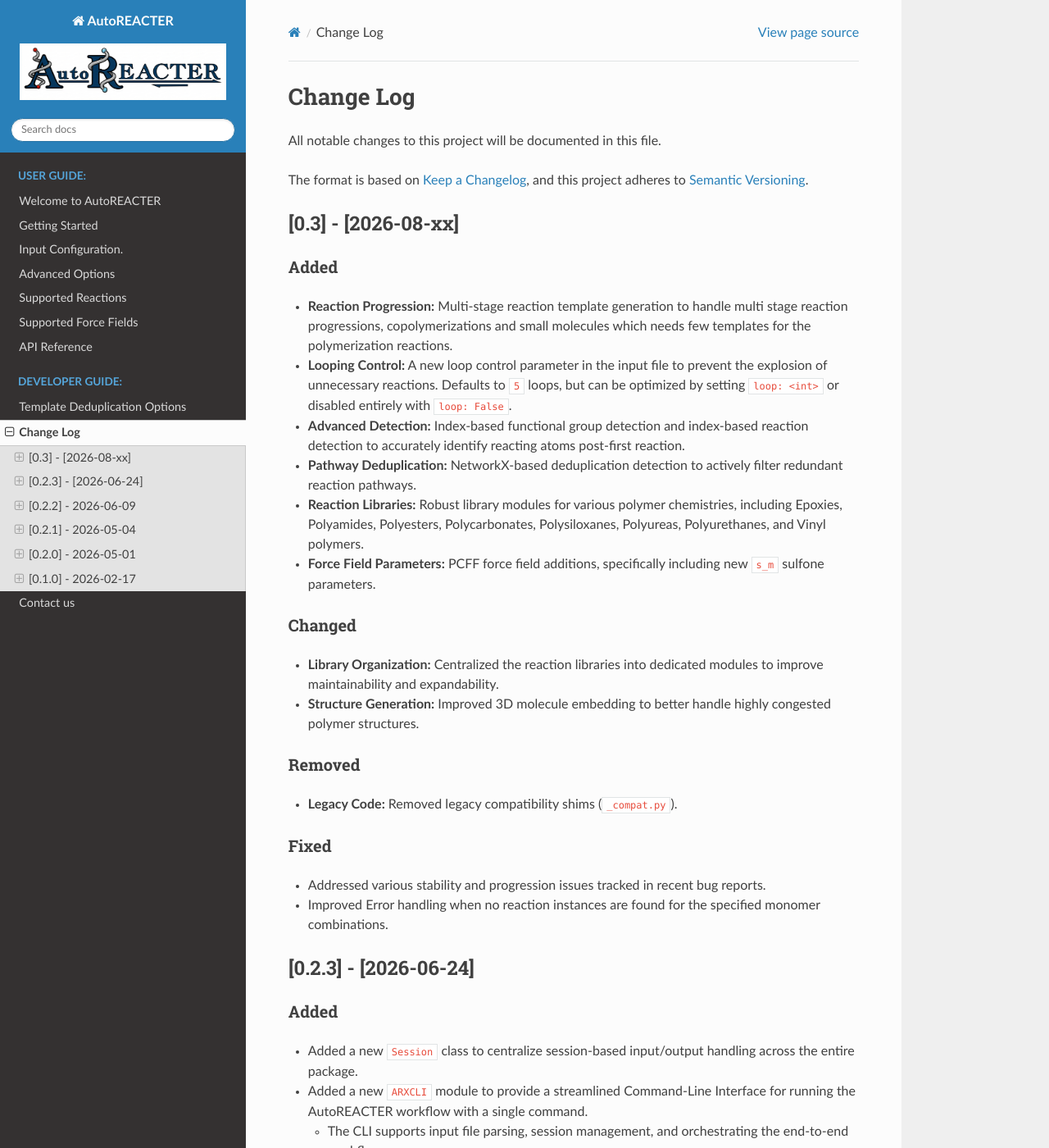
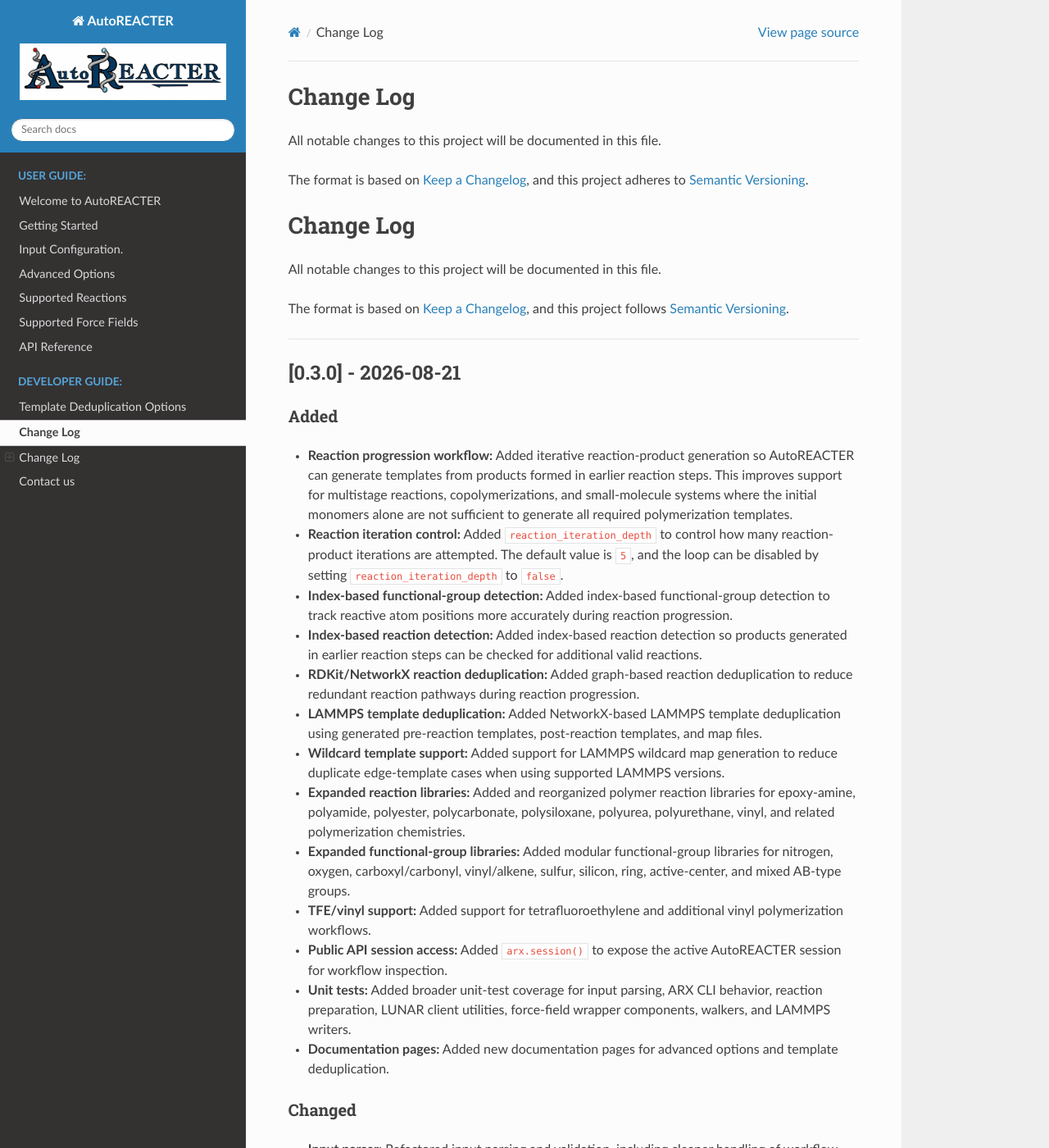
Before and after one commit to NanoCIPHER-Lab/AutoREACTER, a Sphinx documentation site: the page built from docs/source/change_log.md, in a window 1280 px wide and 1400 px high. Shown: the whole window at 82% size. Built offline with Sphinx 7.4.7 and the Read the Docs theme 3.1.0, drawn with Linux system fonts in a browser that asks for light colours; some of the changed text lies outside the part shown.

Commit message:
Add v0.3.0 reaction progression workflow

```diff
--- a/docs/source/change_log.md
+++ b/docs/source/change_log.md
@@ -22,29 +22,61 @@ This serves two purposes:
     At release time, you can move the Unreleased section changes into a new release version section.
  -->
 
-## [0.3] - [2026-08-xx]
+# Change Log
+
+All notable changes to this project will be documented in this file.
+
+The format is based on [Keep a Changelog](https://keepachangelog.com/en/1.1.0/), and this project follows [Semantic Versioning](https://semver.org/spec/v2.0.0.html).
+
+---
+
+## [0.3.0] - 2026-08-21
+
 ### Added
 
-* **Reaction Progression:** Multi-stage reaction template generation to handle multi stage reaction progressions, copolymerizations and small molecules which needs few templates for the polymerization reactions.
-* **Looping Control:** A new loop control parameter in the input file to prevent the explosion of unnecessary reactions. Defaults to `5` loops, but can be optimized by setting `loop: <int>` or disabled entirely with `loop: False`.
-* **Advanced Detection:** Index-based functional group detection and index-based reaction detection to accurately identify reacting atoms post-first reaction.
-* **Pathway Deduplication:** NetworkX-based deduplication detection to actively filter redundant reaction pathways.
-* **Reaction Libraries:** Robust library modules for various polymer chemistries, including Epoxies, Polyamides, Polyesters, Polycarbonates, Polysiloxanes, Polyureas, Polyurethanes, and Vinyl polymers.
-* **Force Field Parameters:** PCFF force field additions, specifically including new `s_m` sulfone parameters.
+- **Reaction progression workflow:** Added iterative reaction-product generation so AutoREACTER can generate templates from products formed in earlier reaction steps. This improves support for multistage reactions, copolymerizations, and small-molecule systems where the initial monomers alone are not sufficient to generate all required polymerization templates.
+- **Reaction iteration control:** Added `reaction_iteration_depth` to control how many reaction-product iterations are attempted. The default value is `5`, and the loop can be disabled by setting `reaction_iteration_depth` to `false`.
+- **Index-based functional-group detection:** Added index-based functional-group detection to track reactive atom positions more accurately during reaction progression.
+- **Index-based reaction detection:** Added index-based reaction detection so products generated in earlier reaction steps can be checked for additional valid reactions.
+- **RDKit/NetworkX reaction deduplication:** Added graph-based reaction deduplication to reduce redundant reaction pathways during reaction progression.
+- **LAMMPS template deduplication:** Added NetworkX-based LAMMPS template deduplication using generated pre-reaction templates, post-reaction templates, and map files.
+- **Wildcard template support:** Added support for LAMMPS wildcard map generation to reduce duplicate edge-template cases when using supported LAMMPS versions.
+- **Expanded reaction libraries:** Added and reorganized polymer reaction libraries for epoxy-amine, polyamide, polyester, polycarbonate, polysiloxane, polyurea, polyurethane, vinyl, and related polymerization chemistries.
+- **Expanded functional-group libraries:** Added modular functional-group libraries for nitrogen, oxygen, carboxyl/carbonyl, vinyl/alkene, sulfur, silicon, ring, active-center, and mixed AB-type groups.
+- **TFE/vinyl support:** Added support for tetrafluoroethylene and additional vinyl polymerization workflows.
+- **Public API session access:** Added `arx.session()` to expose the active AutoREACTER session for workflow inspection.
+- **Unit tests:** Added broader unit-test coverage for input parsing, ARX CLI behavior, reaction preparation, LUNAR client utilities, force-field wrapper components, walkers, and LAMMPS writers.
+- **Documentation pages:** Added new documentation pages for advanced options and template deduplication.
 
 ### Changed
 
-* **Library Organization:** Centralized the reaction libraries into dedicated modules to improve maintainability and expandability.
-* **Structure Generation:** Improved 3D molecule embedding to better handle highly congested polymer structures.
+- **Input parser:** Refactored input parsing and validation, including cleaner handling of workflow options, simulation setup fields, force-field aliases, and input schema checks.
+- **Reaction-library organization:** Refactored reaction libraries into dedicated modules and registries instead of relying on one monolithic reaction-library file.
+- **Functional-group organization:** Refactored functional-group definitions into modular registry-based libraries.
+- **Reaction preparation:** Refactored reaction preparation to support reaction progression, deduplication, inactive-template filtering, and clearer error handling.
+- **REACTER file handling:** Simplified REACTER file metadata storage by storing LAMMPS molecule paths directly on monomer entries and template/map paths directly on reaction metadata.
+- **LAMMPS writers:** Updated LAMMPS input writers to use the refactored REACTER metadata and filter inactive reaction templates.
+- **3D molecule preparation:** Improved 3D embedding and repair handling for congested or difficult polymer structures.
+- **Examples:** Replaced older test-style example JSON files with cleaner v0.3 example inputs.
+- **Documentation structure:** Reorganized documentation into clearer user-facing and developer-facing pages.
+
+### Fixed
+
+- Fixed reaction progression issues where products from earlier steps were not correctly reused for later reaction detection.
+- Fixed index-alignment issues during functional-group and reaction detection.
+- Fixed radical handling for vinyl polymerization products and reaction deduplication.
+- Fixed duplicate-template detection behavior for both RDKit-level reaction metadata and LAMMPS-level template files.
+- Fixed handling of inactive or duplicate reaction templates so they are skipped in later workflow stages.
+- Fixed empty-reaction cases so AutoREACTER raises clearer errors when no valid reaction instances are found.
+- Fixed LAMMPS molecule/template file path handling after the REACTER metadata refactor.
+- Fixed cache staging behavior during output directory preparation.
+- Fixed documentation heading and toctree issues for cleaner Sphinx builds.
 
 ### Removed
 
-* **Legacy Code:** Removed legacy compatibility shims (`_compat.py`).
-
-### Fixed
-
-* Addressed various stability and progression issues tracked in recent bug reports.
-* Improved Error handling when no reaction instances are found for the specified monomer combinations.
+- Removed legacy compatibility shims.
+- Removed unused placeholder detector, fragment-comparison, and legacy library files.
+- Removed older cluttered example JSON files in favor of focused v0.3 examples.
 
 ## [0.2.3] - [2026-06-24]
 
```
